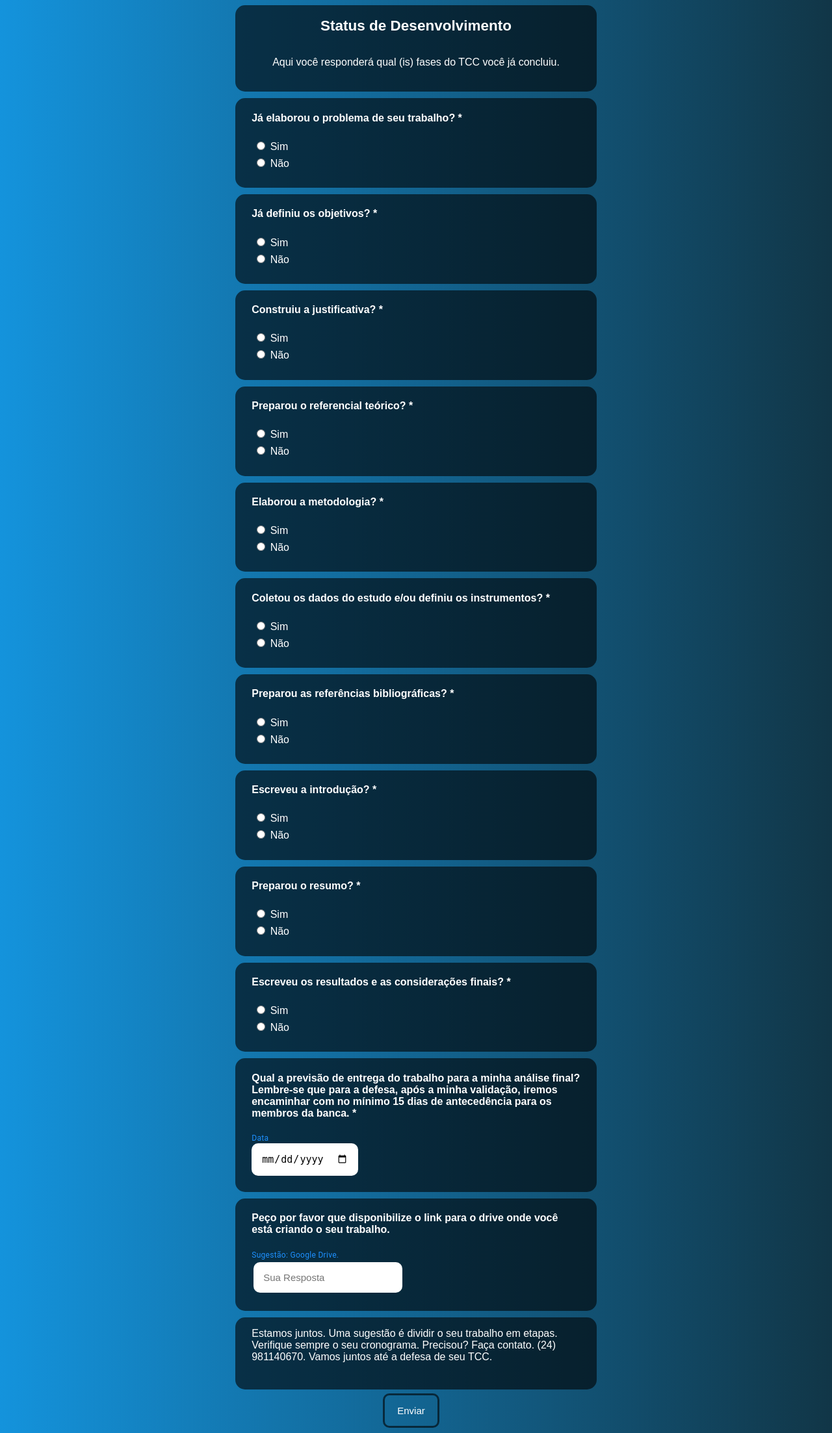
After one commit to RRyanDEV/form_sample, a PHP site: page /pages/cform.php in a window 1280 px wide. The commit adds this page. Shown: the whole page at 65% size. Run offline with PHP 8.4, Linux system fonts and the light colour scheme.

Commit message:
v0.4.5.230409
- Criação da segunda aba do formulário.
- Passos finais da criação das páginas e questões do formulário.

```diff
--- /dev/null
+++ b/pages/cform.php
@@ -0,0 +1,301 @@
+<?php
+include_once('config.php');
+?>
+<!DOCTYPE html>
+<html lang="pt-BR">
+
+<head>
+    <meta charset="UTF-8">
+    <meta http-equiv="X-UA-Compatible" content="IE=edge">
+    <meta name="viewport" content="width=device-width, initial-scale=1.0">
+    <link rel="website icon" href="/assets/form-icon.png">
+    <link rel="stylesheet" href="/scss/main.css">
+    <title>Atualização de Dados</title>
+</head>
+
+<body>
+    <form action="/pages/end.php" method="POST">
+        <div class="BoXForm">
+            <div class="BoX">
+                <div class="heading">
+                    <h2>Status de Desenvolvimento</h2>
+                </div>
+                <div class="desc">
+                    <p>Aqui você responderá qual (is) fases do TCC você já concluiu.</p>
+                </div>
+            </div>
+            <div class="BoXaCurso">
+                <div class="Infor">
+                    <h4>Já elaborou o problema de seu trabalho? *</h4>
+                </div>
+                <div class="RadioGroup">
+                    <div class="rg">
+                        <div class="form-check">
+                            <input class="form-check-input" type="radio" name="PBcurso" id="PBcurso" value="PBcurso" required>
+                            <label class="form-check-label" for="PBcurso">
+                                Sim
+                            </label>
+                        </div>
+                    </div>
+                    <div class="rg">
+                        <div class="form-check">
+                            <input class="form-check-input" type="radio" name="PBcurso" id="PBcurso" value="PBcurso" required>
+                            <label class="form-check-label" for="PBcurso">
+                                Não
+                            </label>
+                        </div>
+                    </div>
+                </div>
+            </div>
+
+            <div class="BoXaCurso">
+                <div class="Infor">
+                    <h4>Já definiu os objetivos? *</h4>
+                </div>
+                <div class="RadioGroup">
+                    <div class="rg">
+                        <div class="form-check">
+                            <input class="form-check-input" type="radio" name="OBcurso" id="OBcurso" value="OBcurso" required>
+                            <label class="form-check-label" for="OBcurso">
+                                Sim
+                            </label>
+                        </div>
+                    </div>
+                    <div class="rg">
+                        <div class="form-check">
+                            <input class="form-check-input" type="radio" name="OBcurso" id="OBcurso" value="OBcurso" required>
+                            <label class="form-check-label" for="OBcurso">
+                                Não
+                            </label>
+                        </div>
+                    </div>
+                </div>
+            </div>
+
+            <div class="BoXaCurso">
+                <div class="Infor">
+                    <h4>Construiu a justificativa? *</h4>
+                </div>
+                <div class="RadioGroup">
+                    <div class="rg">
+                        <div class="form-check">
+                            <input class="form-check-input" type="radio" name="JTcurso" id="JTcurso" value="JTcurso" required>
+                            <label class="form-check-label" for="JTcurso">
+                                Sim
+                            </label>
+                        </div>
+                    </div>
+                    <div class="rg">
+                        <div class="form-check">
+                            <input class="form-check-input" type="radio" name="JTcurso" id="JTcurso" value="JTcurso" required>
+                            <label class="form-check-label" for="JTcurso">
+                                Não
+                            </label>
+                        </div>
+                    </div>
+                </div>
+            </div>
+
+            <div class="BoXaCurso">
+                <div class="Infor">
+                    <h4>Preparou o referencial teórico? *</h4>
+                </div>
+                <div class="RadioGroup">
+                    <div class="rg">
+                        <div class="form-check">
+                            <input class="form-check-input" type="radio" name="RFcurso" id="RFcurso" value="RFcurso" required>
+                            <label class="form-check-label" for="RFcurso">
+                                Sim
+                            </label>
+                        </div>
+                    </div>
+                    <div class="rg">
+                        <div class="form-check">
+                            <input class="form-check-input" type="radio" name="RFcurso" id="RFcurso" value="RFcurso" required>
+                            <label class="form-check-label" for="RFcurso">
+                                Não
+                            </label>
+                        </div>
+                    </div>
+                </div>
+            </div>
+
+            <div class="BoXaCurso">
+                <div class="Infor">
+                    <h4>Elaborou a metodologia? *</h4>
+                </div>
+                <div class="RadioGroup">
+                    <div class="rg">
+                        <div class="form-check">
+                            <input class="form-check-input" type="radio" name="EMcurso" id="EMcurso" value="EMcurso" required>
+                            <label class="form-check-label" for="EMcurso">
+                                Sim
+                            </label>
+                        </div>
+                    </div>
+                    <div class="rg">
+                        <div class="form-check">
+                            <input class="form-check-input" type="radio" name="EMcurso" id="EMcurso" value="EMcurso" required>
+                            <label class="form-check-label" for="EMcurso">
+                                Não
+                            </label>
+                        </div>
+                    </div>
+                </div>
+            </div>
+
+            <div class="BoXaCurso">
+                <div class="Infor">
+                    <h4>Coletou os dados do estudo e/ou definiu os instrumentos? *</h4>
+                </div>
+                <div class="RadioGroup">
+                    <div class="rg">
+                        <div class="form-check">
+                            <input class="form-check-input" type="radio" name="CDcurso" id="CDcurso" value="CDcurso" required>
+                            <label class="form-check-label" for="CDcurso">
+                                Sim
+                            </label>
+                        </div>
+                    </div>
+                    <div class="rg">
+                        <div class="form-check">
+                            <input class="form-check-input" type="radio" name="CDcurso" id="CDcurso" value="CDcurso" required>
+                            <label class="form-check-label" for="CDcurso">
+                                Não
+                            </label>
+                        </div>
+                    </div>
+                </div>
+            </div>
+
+            <div class="BoXaCurso">
+                <div class="Infor">
+                    <h4>Preparou as referências bibliográficas? *</h4>
+                </div>
+                <div class="RadioGroup">
+                    <div class="rg">
+                        <div class="form-check">
+                            <input class="form-check-input" type="radio" name="RBcurso" id="RBcurso" value="RBcurso" required>
+                            <label class="form-check-label" for="RBcurso">
+                                Sim
+                            </label>
+                        </div>
+                    </div>
+                    <div class="rg">
+                        <div class="form-check">
+                            <input class="form-check-input" type="radio" name="RBcurso" id="RBcurso" value="RBcurso" required>
+                            <label class="form-check-label" for="RBcurso">
+                                Não
+                            </label>
+                        </div>
+                    </div>
+                </div>
+            </div>
+
+            <div class="BoXaCurso">
+                <div class="Infor">
+                    <h4>Escreveu a introdução? *</h4>
+                </div>
+                <div class="RadioGroup">
+                    <div class="rg">
+                        <div class="form-check">
+                            <input class="form-check-input" type="radio" name="Icurso" id="Icurso" value="Icurso" required>
+                            <label class="form-check-label" for="Icurso">
+                                Sim
+                            </label>
+                        </div>
+                    </div>
+                    <div class="rg">
+                        <div class="form-check">
+                            <input class="form-check-input" type="radio" name="Icurso" id="Icurso" value="Icurso" required>
+                            <label class="form-check-label" for="Icurso">
+                                Não
+                            </label>
+                        </div>
+                    </div>
+                </div>
+            </div>
+
+            <div class="BoXaCurso">
+                <div class="Infor">
+                    <h4>Preparou o resumo? *</h4>
+                </div>
+                <div class="RadioGroup">
+                    <div class="rg">
+                        <div class="form-check">
+                            <input class="form-check-input" type="radio" name="Rcurso" id="Rcurso" value="Rcurso" required>
+                            <label class="form-check-label" for="Rcurso">
+                                Sim
+                            </label>
+                        </div>
+                    </div>
+                    <div class="rg">
+                        <div class="form-check">
+                            <input class="form-check-input" type="radio" name="Rcurso" id="Rcurso" value="Rcurso" required>
+                            <label class="form-check-label" for="Rcurso">
+                                Não
+                            </label>
+                        </div>
+                    </div>
+                </div>
+            </div>
+
+            <div class="BoXaCurso">
+                <div class="Infor">
+                    <h4>Escreveu os resultados e as considerações finais? *</h4>
+                </div>
+                <div class="RadioGroup">
+                    <div class="rg">
+                        <div class="form-check">
+                            <input class="form-check-input" type="radio" name="RCcurso" id="RCcurso" value="RCcurso" required>
+                            <label class="form-check-label" for="RCcurso">
+                                Sim
+                            </label>
+                        </div>
+                    </div>
+                    <div class="rg">
+                        <div class="form-check">
+                            <input class="form-check-input" type="radio" name="RCcurso" id="RCcurso" value="RCcurso" required>
+                            <label class="form-check-label" for="RCcurso">
+                                Não
+                            </label>
+                        </div>
+                    </div>
+                </div>
+            </div>
+
+            <div class="BoXaCurso">
+                <div class="Infor">
+                    <h4>Qual a previsão de entrega do trabalho para a minha análise final? Lembre-se que para a defesa, após a minha validação, iremos encaminhar com no mínimo 15 dias de antecedência para os membros da banca. *</h4>
+                </div>
+                <div class="datax">
+                    Data
+                </div>
+                <input class="date" type="date" name="data" id="dat" value="data" required>
+            </div>
+            <div class="BoXaCurso">
+                <div class="Infor">
+                    <h4>Peço por favor que disponibilize o link para o drive onde você está criando o seu trabalho.</h4>
+                </div>
+                <div class="datax">
+                    Sugestão: Google Drive.
+                </div>
+                <div class="rg">
+                    <div class="input">
+                        <input type="text" name="LinkCurso" id="LinkCurso" placeholder="Sua Resposta" class="inputUser">
+                    </div>
+                </div>
+            </div>
+            <div class="BoXaCurso">
+                <div class="Infor">
+                    <p>Estamos juntos. Uma sugestão é dividir o seu trabalho em etapas. Verifique sempre o seu cronograma. Precisou? Faça contato. (24) 981140670. Vamos juntos até a defesa de seu TCC.</p>
+                </div>
+            </div>
+        </div>
+        <div class="btend">
+            <input class="bend" type="submit" name="submit" value="Enviar">
+        </div>
+    </form>
+</body>
+
+</html>
--- a/scss/_boxLogin.scss
+++ b/scss/_boxLogin.scss
@@ -7,6 +7,7 @@
     background-color: rgba(0, 0, 0, 0.6);
     border-radius: 15px;
     color: #fff;
+    width: 40%;
 }
 
 .formInit {
--- a/scss/main.css
+++ b/scss/main.css
@@ -10,6 +10,7 @@
   background-color: rgba(0, 0, 0, 0.6);
   border-radius: 15px;
   color: #fff;
+  width: 40%;
 }
 
 .formInit {
@@ -44,7 +45,7 @@ input {
   font-size: 15px;
 }
 
-.inputSubmit {
+.inputSubmit, .NextF, .bend {
   background-color: dodgerblue;
   border: none;
   width: 50%;
@@ -53,7 +54,7 @@ input {
   font-size: 15px;
 }
 
-.inputSubmit:hover {
+.inputSubmit:hover, .NextF:hover, .bend:hover {
   background-color: deepskyblue;
   cursor: pointer;
 }
@@ -70,7 +71,7 @@ body {
   background: linear-gradient(to right, rgb(20, 147, 220), rgb(17, 54, 71));
 }
 
-.BoXForm {
+.BoXForm, .BoXend {
   align-items: center;
   justify-content: space-between;
   display: flex;
@@ -100,14 +101,10 @@ body {
 .BoXtcc {
   flex-direction: column;
 }
-.BoXtcc h4 {
-  width: 40%;
-}
 
 .BoX {
   margin: 0;
   flex-direction: column;
-  width: 55%;
   padding-bottom: 20px;
 }
 
@@ -119,4 +116,37 @@ body {
   text-align: left;
   font-size: 15px;
   text-decoration: none;
+}
+
+.NextF, .bend {
+  background-color: transparent;
+  border: rgba(0, 0, 0, 0.6) solid;
+  width: 7%;
+}
+
+.btnf, .btend {
+  margin-right: 15px;
+  display: flex;
+  align-items: center;
+  justify-content: flex-end;
+}
+
+.btend {
+  padding-top: 6px;
+  justify-content: center;
+}
+
+.datax {
+  font-family: Roboto, Arial, sans-serif;
+  font-size: 12px;
+  font-weight: 400;
+  letter-spacing: 0.3px;
+  line-height: 16px;
+  color: #1e90ff;
+  position: relative;
+}
+
+.BoXend {
+  padding-top: 15rem;
+  display: flex;
 }/*# sourceMappingURL=main.css.map */
--- a/scss/main.scss
+++ b/scss/main.scss
@@ -45,10 +45,6 @@ body {
 }
 
 .BoXtcc {
-    h4 {
-        width: 40%;
-    }
-
     flex-direction: column;
     @extend .Box;
 }
@@ -57,7 +53,6 @@ body {
     @extend .Box;
     margin: 0;
     flex-direction: column;
-    width: 55%;
     padding-bottom: 20px;
 }
 
@@ -70,3 +65,40 @@ body {
     font-size: 15px;
     text-decoration: none;
 }
+
+.NextF {
+    @extend .inputSubmit;
+    background-color: transparent;
+    border: rgba(0, 0, 0, 0.6) solid;
+    width: 7%;
+}
+
+.btnf {
+    margin-right: 15px;
+    display: flex;
+    align-items: center;
+    justify-content: flex-end;
+}
+.btend{
+    padding-top: 6px;
+    @extend .btnf;
+    justify-content: center;
+}
+.bend{
+    @extend .NextF;
+}
+.datax{
+    font-family: Roboto,Arial,sans-serif;
+    font-size: 12px;
+    font-weight: 400;
+    letter-spacing: .3px;
+    line-height: 16px;
+    color: $btn-color;
+    position: relative;
+}
+// Fim Formulário
+.BoXend{
+    @extend .BoXForm;
+    padding-top: 15rem;
+    display: flex;
+}
```
Also changed, not shown: pages/end.php (added, +26 -0 lines), pages/formulario.php (+10 -2 lines), README.md, 1 other file.
